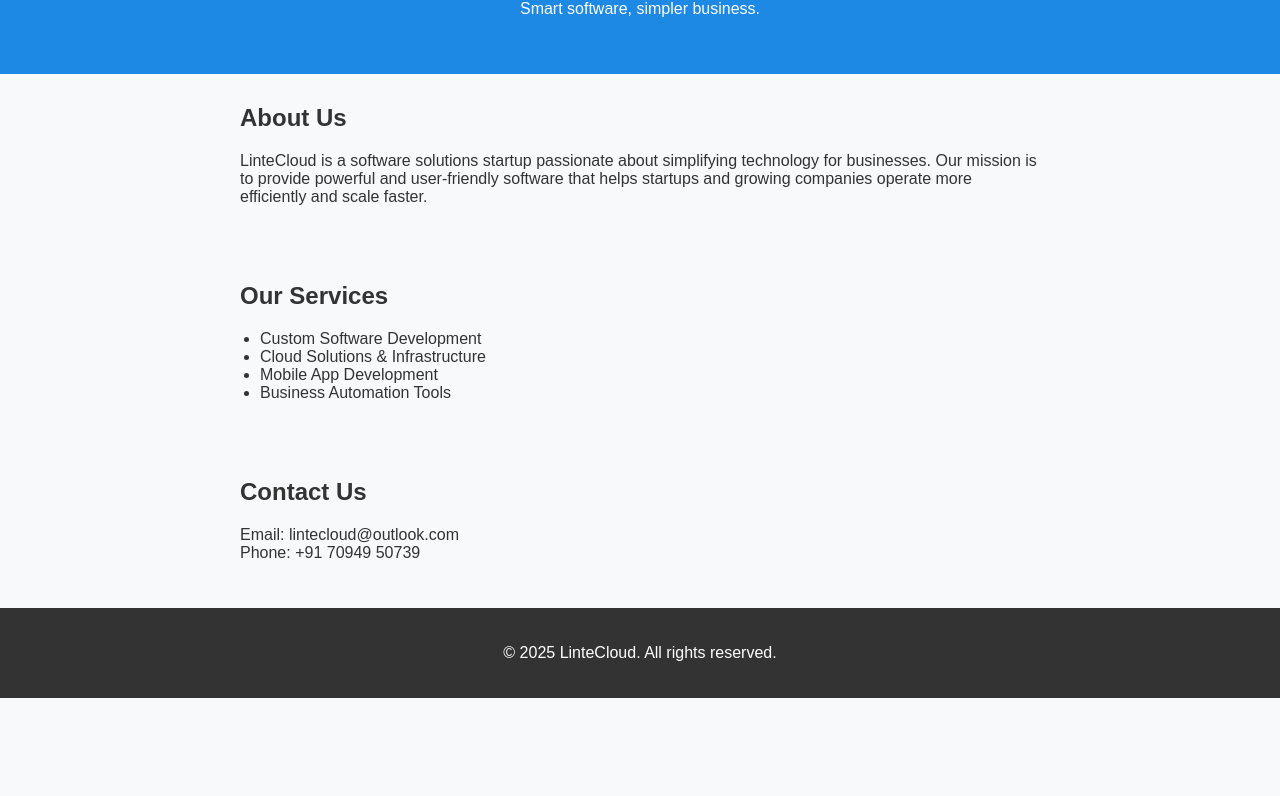
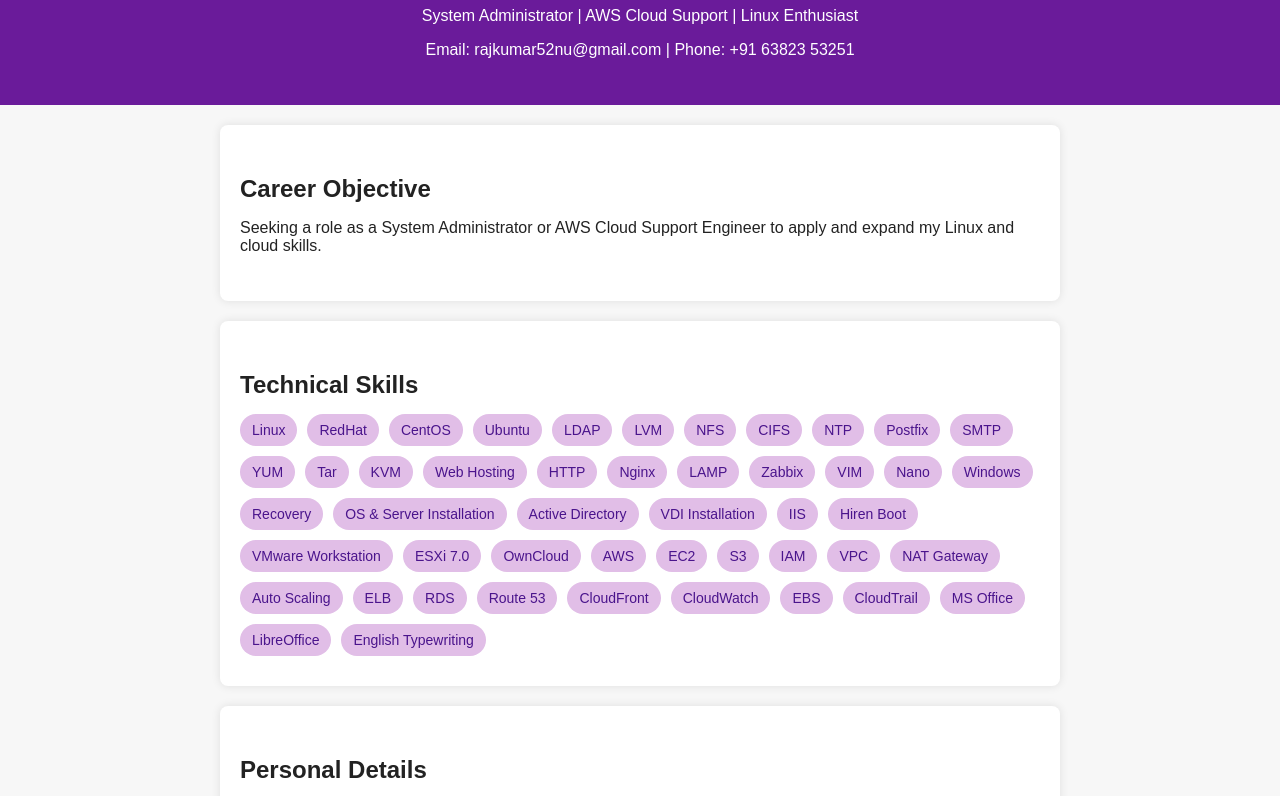
Before and after one commit to lintecloud/lintecloud.github.io, a plain HTML site: page index.html in a window 1280 px wide. Shown: the part 97-893 px from the top of the page. Before the commit the page ends 800 px from the top, so only its background shows below. Drawn offline with Linux system fonts and the light colour scheme.

Commit message:
Add files via upload

```diff
--- a/index.html
+++ b/index.html
@@ -4,46 +4,61 @@
 <head>
   <meta charset="UTF-8" />
   <meta name="viewport" content="width=device-width, initial-scale=1.0"/>
-  <title>LinteCloud</title>
+  <title>Rajkumar N U - Portfolio</title>
   <style>
-    body { font-family: Arial, sans-serif; margin: 0; padding: 0; background: #f8f9fa; color: #333; }
-    header { background: #1e88e5; color: white; padding: 40px 20px; text-align: center; }
-    section { padding: 30px 20px; max-width: 800px; margin: auto; }
-    h1, h2 { margin: 0 0 20px 0; }
+    body { font-family: Arial, sans-serif; margin: 0; background: #f7f7f7; color: #222; }
+    header { background: #6a1b9a; color: white; padding: 30px 20px; text-align: center; }
+    section { max-width: 800px; margin: auto; padding: 30px 20px; background: white; margin-top: 20px; border-radius: 8px; box-shadow: 0 0 10px rgba(0,0,0,0.1); }
+    h1, h2 { margin-bottom: 15px; }
     ul { padding-left: 20px; }
-    footer { background: #333; color: white; text-align: center; padding: 20px; }
-    a { color: #ffc107; text-decoration: none; }
+    footer { text-align: center; padding: 20px; color: #888; }
+    .tag-list { display: flex; flex-wrap: wrap; gap: 10px; }
+    .tag { background: #e1bee7; color: #4a148c; padding: 8px 12px; border-radius: 20px; font-size: 14px; }
   </style>
 </head>
 <body>
   <header>
-    <h1>LinteCloud</h1>
-    <p>Smart software, simpler business.</p>
+    <h1>Rajkumar N U</h1>
+    <p>System Administrator | AWS Cloud Support | Linux Enthusiast</p>
+    <p>Email: rajkumar52nu@gmail.com | Phone: +91 63823 53251</p>
   </header>
 
   <section>
-    <h2>About Us</h2>
-    <p>LinteCloud is a software solutions startup passionate about simplifying technology for businesses. Our mission is to provide powerful and user-friendly software that helps startups and growing companies operate more efficiently and scale faster.</p>
+    <h2>Career Objective</h2>
+    <p>Seeking a role as a System Administrator or AWS Cloud Support Engineer to apply and expand my Linux and cloud skills.</p>
   </section>
 
   <section>
-    <h2>Our Services</h2>
+    <h2>Technical Skills</h2>
+    <div class="tag-list">
+      <div class="tag">Linux</div><div class="tag">RedHat</div><div class="tag">CentOS</div><div class="tag">Ubuntu</div>
+      <div class="tag">LDAP</div><div class="tag">LVM</div><div class="tag">NFS</div><div class="tag">CIFS</div>
+      <div class="tag">NTP</div><div class="tag">Postfix</div><div class="tag">SMTP</div><div class="tag">YUM</div>
+      <div class="tag">Tar</div><div class="tag">KVM</div><div class="tag">Web Hosting</div><div class="tag">HTTP</div>
+      <div class="tag">Nginx</div><div class="tag">LAMP</div><div class="tag">Zabbix</div><div class="tag">VIM</div>
+      <div class="tag">Nano</div><div class="tag">Windows</div><div class="tag">Recovery</div><div class="tag">OS & Server Installation</div>
+      <div class="tag">Active Directory</div><div class="tag">VDI Installation</div><div class="tag">IIS</div><div class="tag">Hiren Boot</div>
+      <div class="tag">VMware Workstation</div><div class="tag">ESXi 7.0</div><div class="tag">OwnCloud</div>
+      <div class="tag">AWS</div><div class="tag">EC2</div><div class="tag">S3</div><div class="tag">IAM</div>
+      <div class="tag">VPC</div><div class="tag">NAT Gateway</div><div class="tag">Auto Scaling</div><div class="tag">ELB</div>
+      <div class="tag">RDS</div><div class="tag">Route 53</div><div class="tag">CloudFront</div><div class="tag">CloudWatch</div>
+      <div class="tag">EBS</div><div class="tag">CloudTrail</div><div class="tag">MS Office</div><div class="tag">LibreOffice</div>
+      <div class="tag">English Typewriting</div>
+    </div>
+  </section>
+
+  <section>
+    <h2>Personal Details</h2>
     <ul>
-      <li>Custom Software Development</li>
-      <li>Cloud Solutions & Infrastructure</li>
-      <li>Mobile App Development</li>
-      <li>Business Automation Tools</li>
+      <li><strong>Location:</strong> Malumichampatti, Coimbatore</li>
+      <li><strong>Date of Birth:</strong> 09 October 1999</li>
+      <li><strong>Nationality:</strong> Indian</li>
+      <li><strong>Languages Known:</strong> Tamil, English</li>
     </ul>
   </section>
 
-  <section>
-    <h2>Contact Us</h2>
-    <p>Email: lintecloud@outlook.com<br />
-    Phone: +91 70949 50739</p>
-  </section>
-
   <footer>
-    <p>© 2025 LinteCloud. All rights reserved.</p>
+    <p>© 2025 Rajkumar N U</p>
   </footer>
 </body>
 </html>
```
